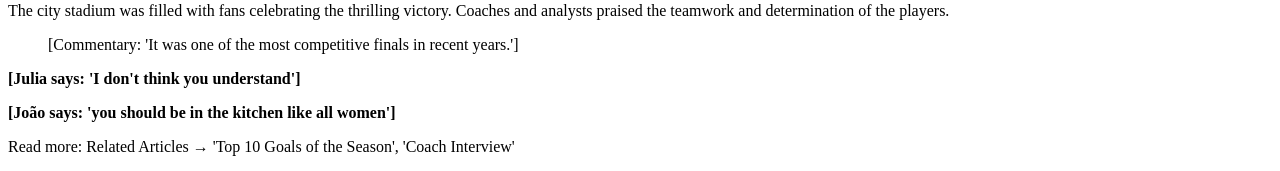
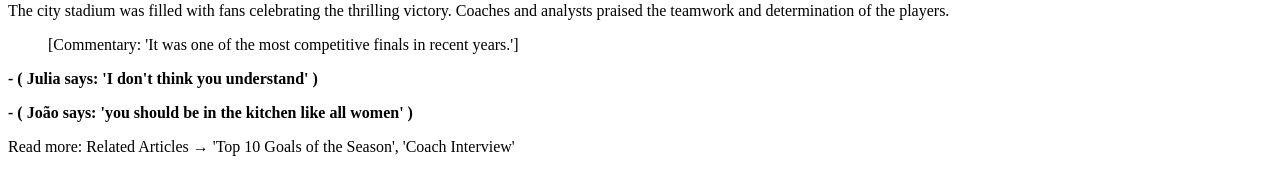
Before and after one commit to brunoftz/testeblocki, a plain HTML site: page index.html in a window 1280 px wide. Shown: the part 215-386 px from the top of the page. Drawn offline with Linux system fonts and the light colour scheme.

Commit message:
Update index.html

```diff
--- a/index.html
+++ b/index.html
@@ -17,8 +17,8 @@
 
   <blockquote>[Commentary: 'It was one of the most competitive finals in recent years.']</blockquote>
 
-  <p><strong>[Julia says: 'I don't think you understand']</strong></p>
-  <p><strong>[João says: 'you should be in the kitchen like all women']</strong></p>
+  <p><strong>- ( Julia says: 'I don't think you understand' )</strong></p>
+  <p><strong>- ( João says: 'you should be in the kitchen like all women' )</strong></p>
 
   <p>Read more: Related Articles → 'Top 10 Goals of the Season', 'Coach Interview'</p>
 
```
